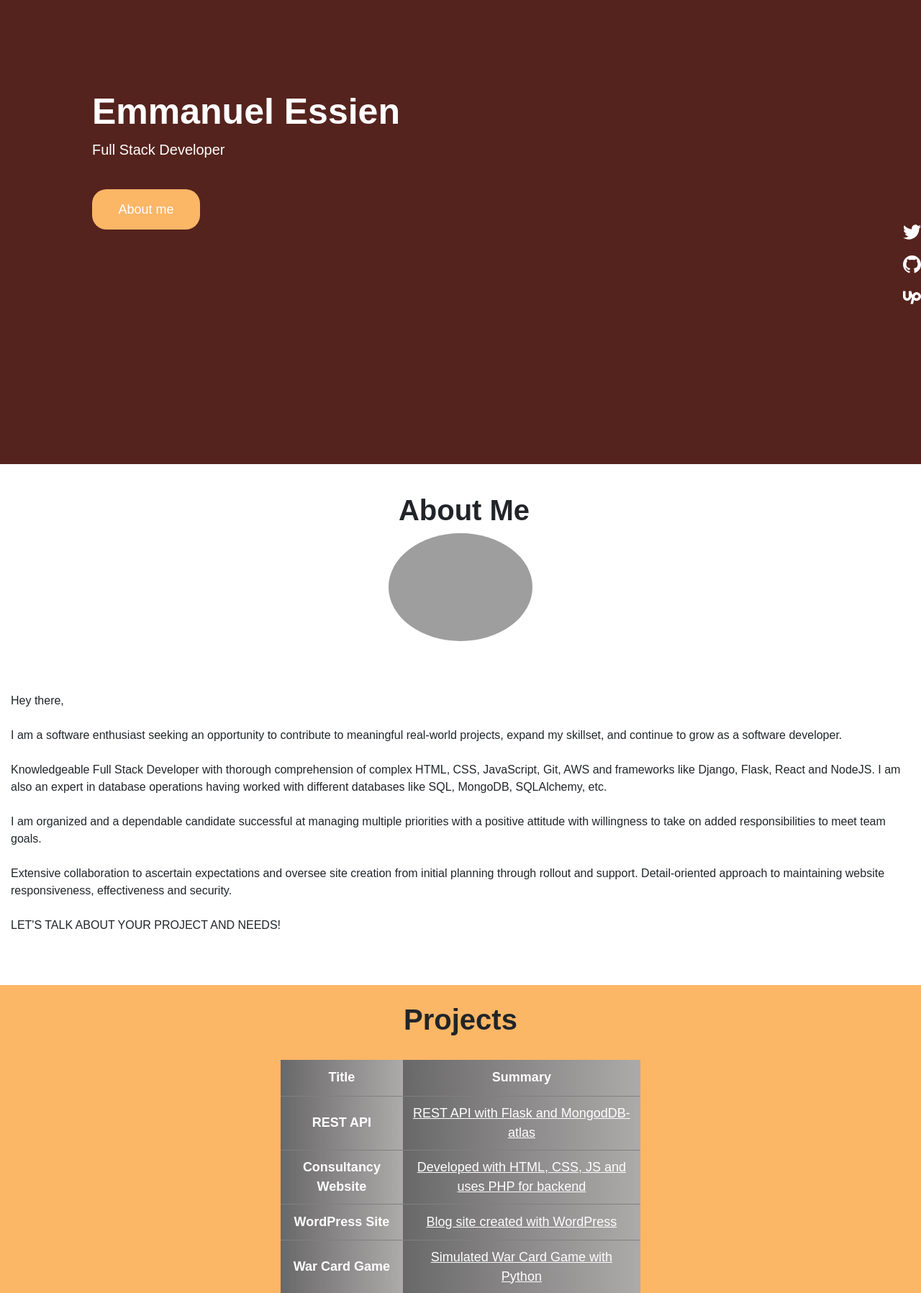
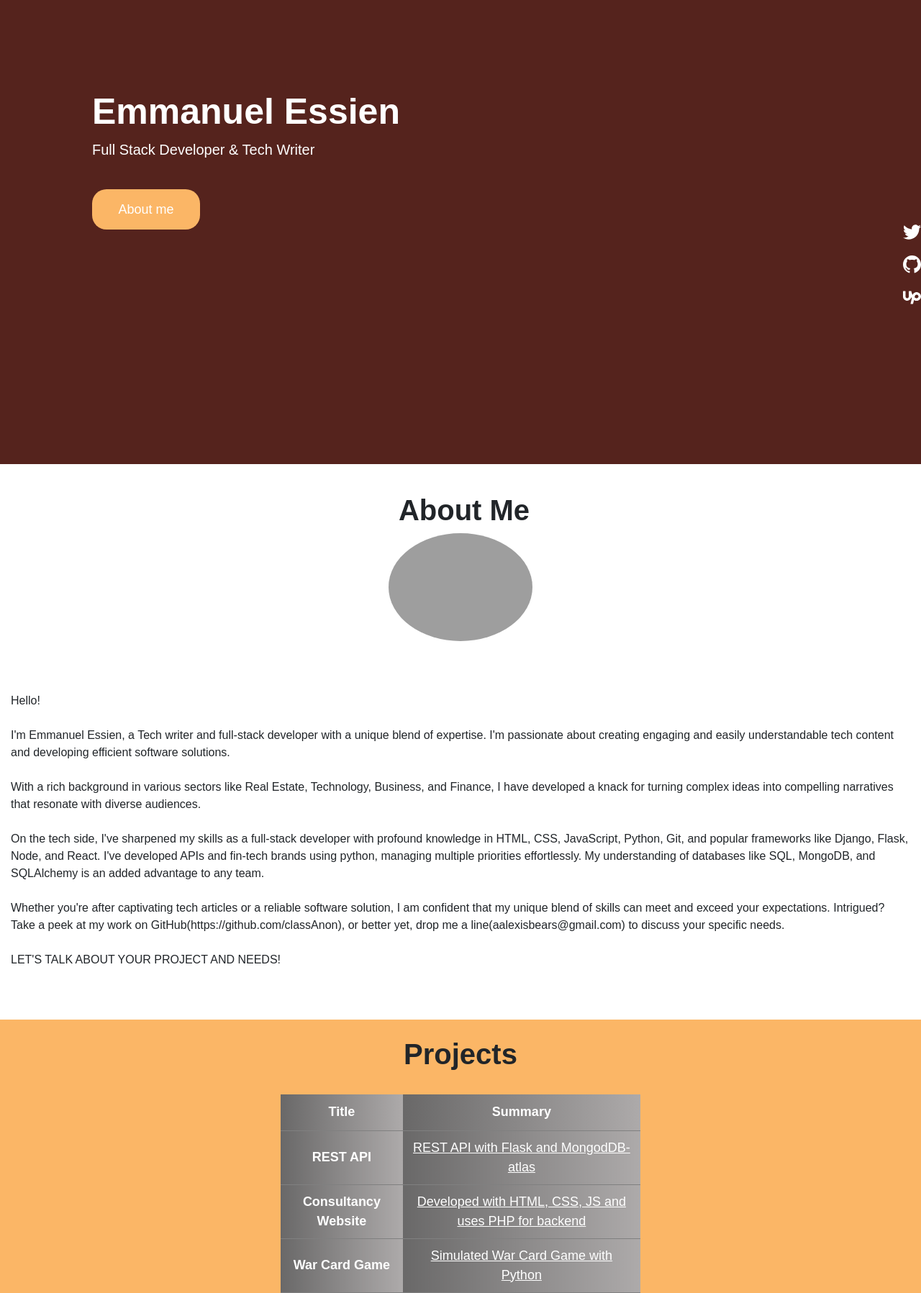
Before and after one commit to classAnon/portfolio3, a Flask app: page / in a window 1280 px wide. Shown: the part 155-1952 px from the top of the page at 72% size. Run offline with Flask 2, Linux system fonts and the light colour scheme; some libraries are stand-ins or nearby versions; some web fonts are replaced; grey boxes are pictures that could not be loaded.

Commit message:
update bio and hero

```diff
--- a/templates/home.html
+++ b/templates/home.html
@@ -34,7 +34,7 @@
         <div class="hero-area">
             <div class="hero-name">
                 <h1>Emmanuel Essien</h1>
-                <p>Full Stack Developer</p>
+                <p>Full Stack Developer & Tech Writer</p>
                 <div class="about-button"><a href="#about-me">About me</a></div>
             </div>
 
@@ -71,15 +71,15 @@
                 <div class="headshot-class"><img class="headshot" src="https://statics4pf.s3.amazonaws.com/headshot.JPG" /></div>
                 <p>
                 <blockquote>
-                Hey there,
+                Hello!
                 <br><br>
-                I am a software enthusiast seeking an opportunity to contribute to meaningful real-world projects, expand my skillset, and continue to grow as a software developer.
+                I'm Emmanuel Essien, a Tech writer and full-stack developer with a unique blend of expertise. I'm passionate about creating engaging and easily understandable tech content and developing efficient software solutions.
                 <br><br>
-                Knowledgeable Full Stack Developer with thorough comprehension of complex HTML, CSS, JavaScript, Git, AWS and frameworks like Django, Flask, React and NodeJS. I am also an expert in database operations having worked with different databases like SQL, MongoDB, SQLAlchemy, etc.
+                With a rich background in various sectors like Real Estate, Technology, Business, and Finance, I have developed a knack for turning complex ideas into compelling narratives that resonate with diverse audiences.
                 <br><br>
-                I am organized and a dependable candidate successful at managing multiple priorities with a positive attitude with willingness to take on added responsibilities to meet team goals.
+                On the tech side, I've sharpened my skills as a full-stack developer with profound knowledge in HTML, CSS, JavaScript, Python, Git, and popular frameworks like Django, Flask, Node, and React. I've developed APIs and fin-tech brands using python, managing multiple priorities effortlessly. My understanding of databases like SQL, MongoDB, and SQLAlchemy is an added advantage to any team.
                 <br><br>
-                Extensive collaboration to ascertain expectations and oversee site creation from initial planning through rollout and support. Detail-oriented approach to maintaining website responsiveness, effectiveness and security.
+                Whether you're after captivating tech articles or a reliable software solution, I am confident that my unique blend of skills can meet and exceed your expectations. Intrigued? Take a peek at my work on GitHub(https://github.com/classAnon), or better yet, drop me a line(aalexisbears@gmail.com) to discuss your specific needs.
                 <br><br>
                 LET'S TALK ABOUT YOUR PROJECT AND NEEDS!
                 </blockquote>
@@ -108,10 +108,10 @@
                     <th>Consultancy Website</th>
                     <td><a href="https://github.com/classAnon/site_project.git" target="_blank">Developed with HTML, CSS, JS and uses PHP for backend</a></td>
                 </tr>
-                <tr>
+               <!-- <tr>
                     <th>WordPress Site</th>
                     <td><a href="https://jeffaid.com/" target="_blank">Blog site created with WordPress</a></td>
-                </tr>
+                </tr>-->
                 <tr>
                     <th>War Card Game</th>
                     <td><a href="https://github.com/classAnon/Python/blob/main/War%20Card%20Game.ipynb" target="_blank">Simulated War Card Game with Python</a></td>
@@ -131,7 +131,7 @@
             </table>
         </div>
         <div class="project-tables">
-<!--
+
             <div class="table-one">
                 <table>
                     <tr>
@@ -142,13 +142,13 @@
                         <th>Summary</th>
                     </tr>
                     <tr>
-                        <th>Bug Tracking Tools</th>
-                        <td><a href="https://docs.google.com/document/d/1qKzLjZMIb7Xl8bw_VLQQJyb8-HebWJf3NbLy8z29b8I/edit" target="_blank">Best Bug Tracking Tools for your projects in 2022</a></td>
+                        <th>Natural Language Processing</th>
+                        <td><a href="https://docs.google.com/document/d/1BVsJlwK9oSUbSwS8CGlRa5sUBthdqgDxUM1jKijvcFI/edit" target="_blank">Natural Language Processing</a></td>
                     </tr>
-                    <tr>
+                  <!--  <tr>
                         <th>Mac Backup Software</th>
                         <td><a href="https://docs.google.com/document/d/1lkBYn_54-kBXdoj2EqfLjTHaGFDvRiSrQIjY6SMkhrg/edit" target="_blank">Top Backup Software for Mac Owners</a></td>
-                    </tr>
+                    </tr>-->
                     <tr>
                         <th>Identity Theft Protection</th>
                         <td><a href="https://docs.google.com/document/d/1CXYlY-rXPMT2xOyHjy6YK_3SEE4P_9gC8WNpVb65FpE/edit" target="_blank">Identity Theft Protection and Monitoring Services</a></td>
@@ -165,17 +165,17 @@
                         <th>Blockchain technology</th>
                         <td><a href="https://docs.google.com/document/d/1maxI_xwcBpDiCvC9meypn2CIVxWgi8v7sg-OiBl_DXY/edit" target="_blank">What you need to know about 'blockchain'</a></td>
                     </tr>
-                    <tr>
+                    <!--<tr>
                         <th>IT & Innovations</th>
                         <td><a href="https://docs.google.com/document/d/1SjlASaxoFDA2nAgG__JpISAMqsyx_SXALicb34-tjs8/edit" target="_blank">How IT drives Innovations</a></td>
-                    </tr>
+                    </tr>-->
                     <tr>
                         <th>Developing with Laravel</th>
                         <td><a href="https://docs.google.com/document/d/1G7SECJDM_QUe6zzna4v9_-ais21pX2NpqEw-YWnjJ1o/edit" target="_blank">Reasons why you should try out Laravel</a></td>
                     </tr>
                 </table>
             </div>
-
+<!--
             <div class="table-two">
                 <table>
                     <tr>
@@ -226,7 +226,7 @@
         <form action="{{url_for('form_handler')}}" method="POST" id="clientForm">
             <h1>LET'S TALK</h1>
             <br>
-            <h1>aessien23@gmail.com</h1>
+            <h1><a href="mailto:aessien23@gmail.com">aessien23@gmail.com</a></h1>
 
             <!-- <div class="inputField">
                 <input type="text" name="clientName" id="clientName" placeholder="Your First Name" required>
```
